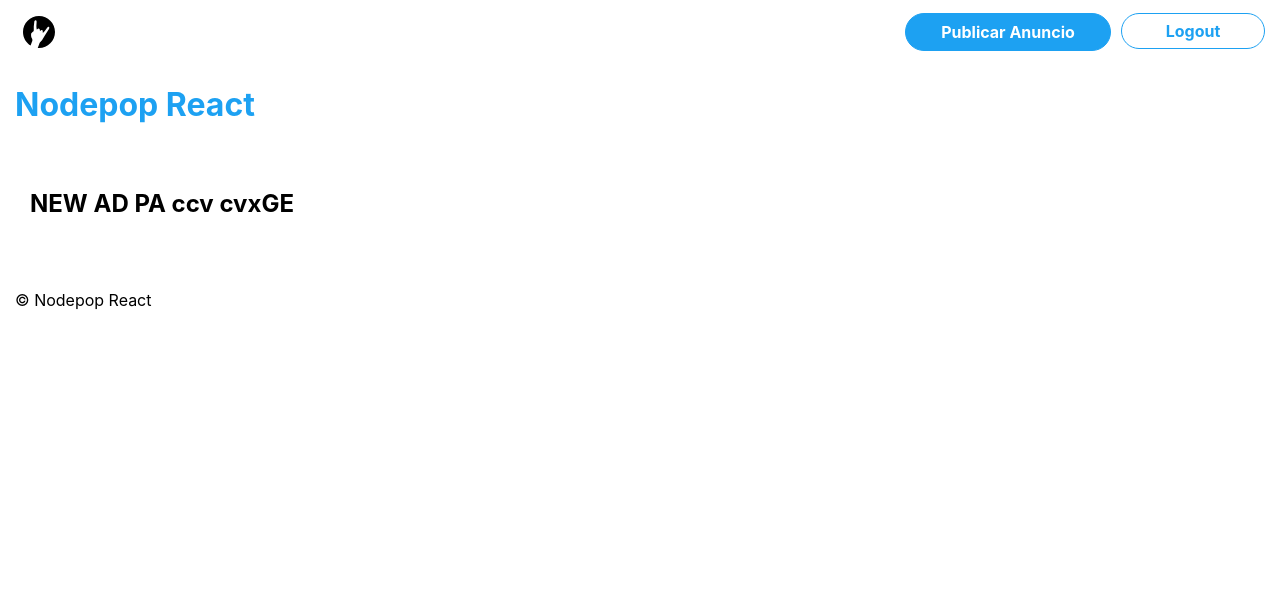
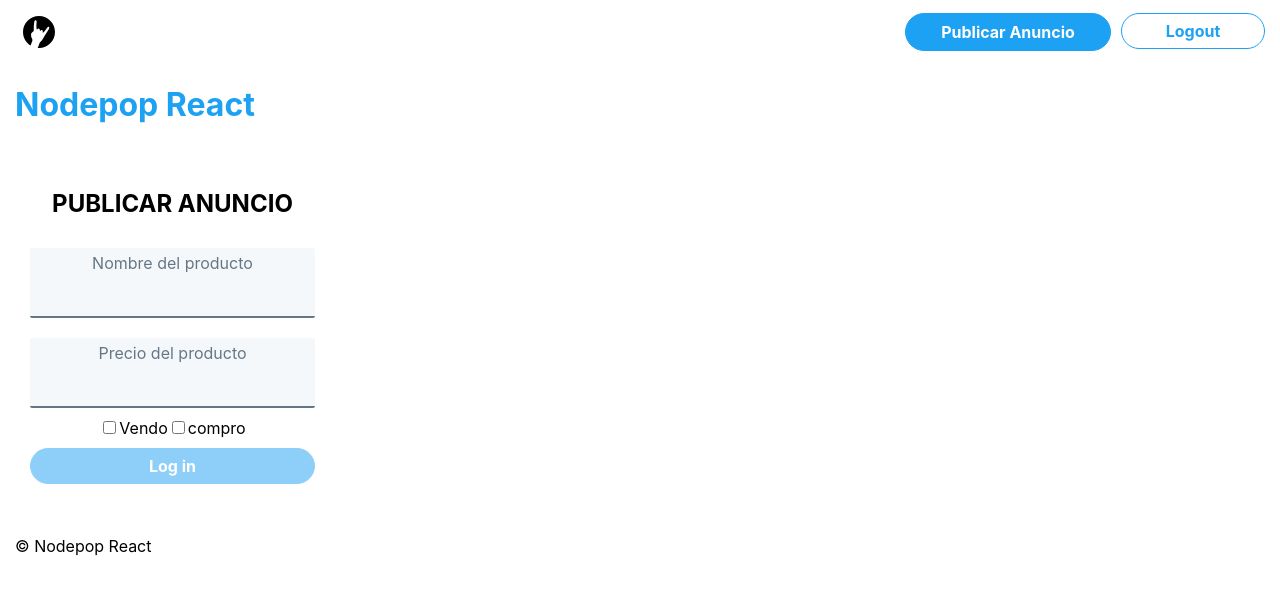
Before and after one commit to jaimeperezortega/nodepop-react, a React (Create React App) app in the folder nodepop-react/: page /new-ad in a window 1280 px wide. Shown: the top 594 px of the page. Built offline with nearby package versions, Linux system fonts and the light colour scheme; sample sign-in values are in the browser's storage.

Commit message:
Primera aproximación a formulaerio de creacion de anuncio

```diff
--- /dev/null
+++ b/nodepop-react/src/components/ads/NewAdForm.js
@@ -0,0 +1,75 @@
+
+import React from 'react';
+
+import Button from '../shared/Button';
+import FormField from '../shared/FormField';
+
+import '../auth/LoginForm.css';
+import T from 'prop-types';
+import Checkbox from '../shared/SessionCheckBox';
+
+const NewAdForm = () =>{
+
+    const clickOnCheckBox = () => {
+        // const text = ""
+        // value ? text="En venta" : text = "Compro"
+        console.log("Click on checkbox");
+
+      }
+
+    const [inputs, setInputs] = React.useState({
+        title: '',
+        price: '',
+    });
+
+    const handleSubmit = event =>{
+        event.preventDefault();
+        console.log("Click en submit");
+
+    }
+
+    const handleInputChange = event =>{
+        setInputs(oldCredentials => {
+
+            const newInputs = {
+                ...oldCredentials,
+                [event.target.name]: event.target.value,
+            }
+           return newInputs
+        });
+
+    }
+
+
+
+    return (
+        <form className="loginForm" onSubmit = {handleSubmit}>
+        <FormField
+          type="text"
+          name="title"
+          label="Nombre del producto"
+          className="loginForm-field"
+          value={inputs.title}
+          onChange ={handleInputChange}
+        />
+        <FormField
+          type="text"
+          name="price"
+          label="Precio del producto"
+          className="loginForm-field"
+          value={inputs.price}
+          onChange = {handleInputChange}
+        />
+
+      <Checkbox clickOnCheckBox={clickOnCheckBox} title={"Vendo"} value={true}  />
+      <Checkbox clickOnCheckBox={clickOnCheckBox} title={"compro"} value ={false}  />
+        <Button type="submit" className="loginForm-submit" variant="primary" disabled={ !inputs.title || !inputs.price} >
+
+
+          Log in
+        </Button>
+      </form>
+    )
+}
+
+export default NewAdForm;
--- a/nodepop-react/src/components/ads/NewAdPage.js
+++ b/nodepop-react/src/components/ads/NewAdPage.js
@@ -4,6 +4,7 @@ import React from 'react';
 import Button from '../shared/Button';
 import Layout from '../layout/Layout';
 import { Redirect } from 'react-router-dom';
+import NewAdForm from './NewAdForm';
 
 
 
@@ -16,7 +17,8 @@ const NewAdPage = ({isLogged})=>{
 
 
             <Layout isLogged={isLogged} title="Nodepop React">
-                <h1>NEW AD PA ccv cvxGE</h1>
+                <h1>PUBLICAR ANUNCIO</h1>
+                <NewAdForm/>
             </Layout>
 
         )
--- a/nodepop-react/src/components/shared/SessionCheckBox.js
+++ b/nodepop-react/src/components/shared/SessionCheckBox.js
@@ -5,7 +5,7 @@ import classNames from 'classnames';
 
 
 
-function Checkbox({clickOnCheckBox}) {
+function Checkbox({clickOnCheckBox, title, value}) {
 
 
   return (
@@ -13,10 +13,10 @@ function Checkbox({clickOnCheckBox}) {
     <input
       onClick = {clickOnCheckBox}
       name="example_1"
-      value={true}
+      value= {false}
       type="checkbox"
     />
-    Recuerdame
+    {title}
    </label>
   );
 }
```
